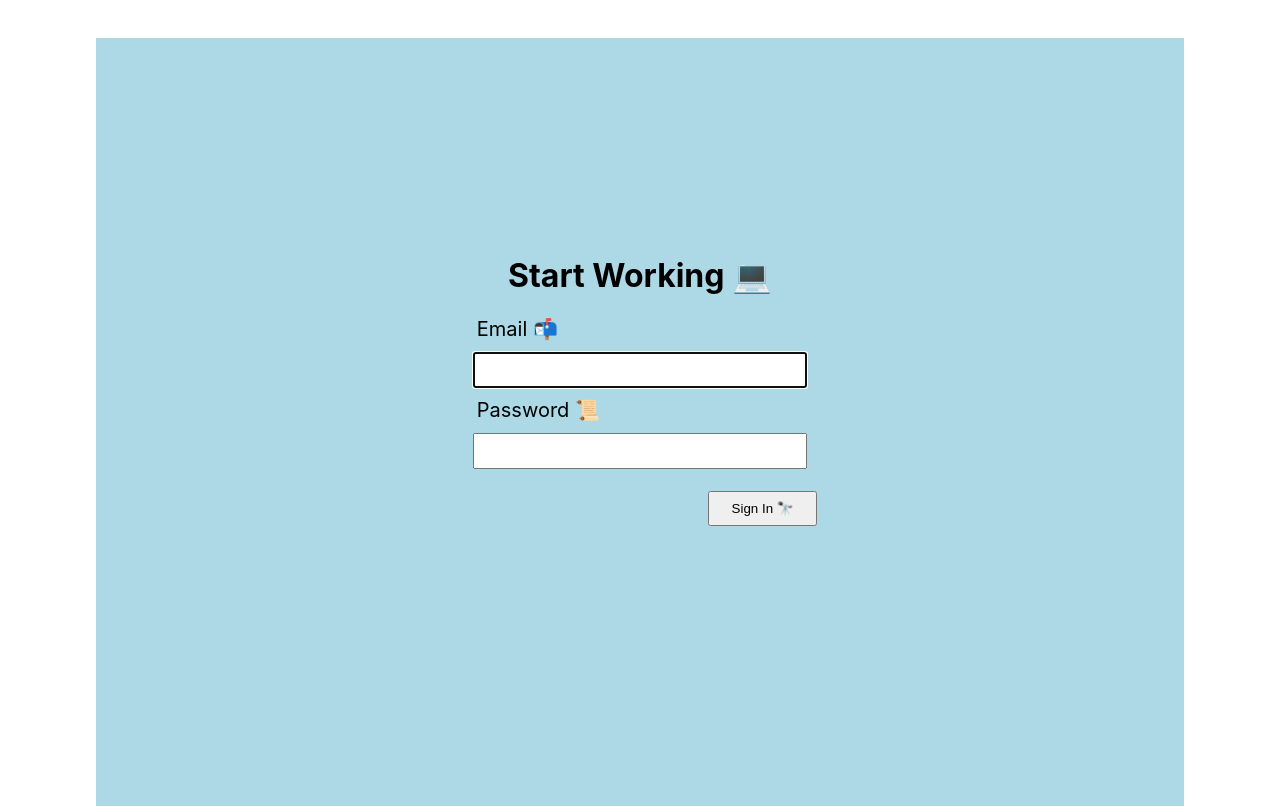
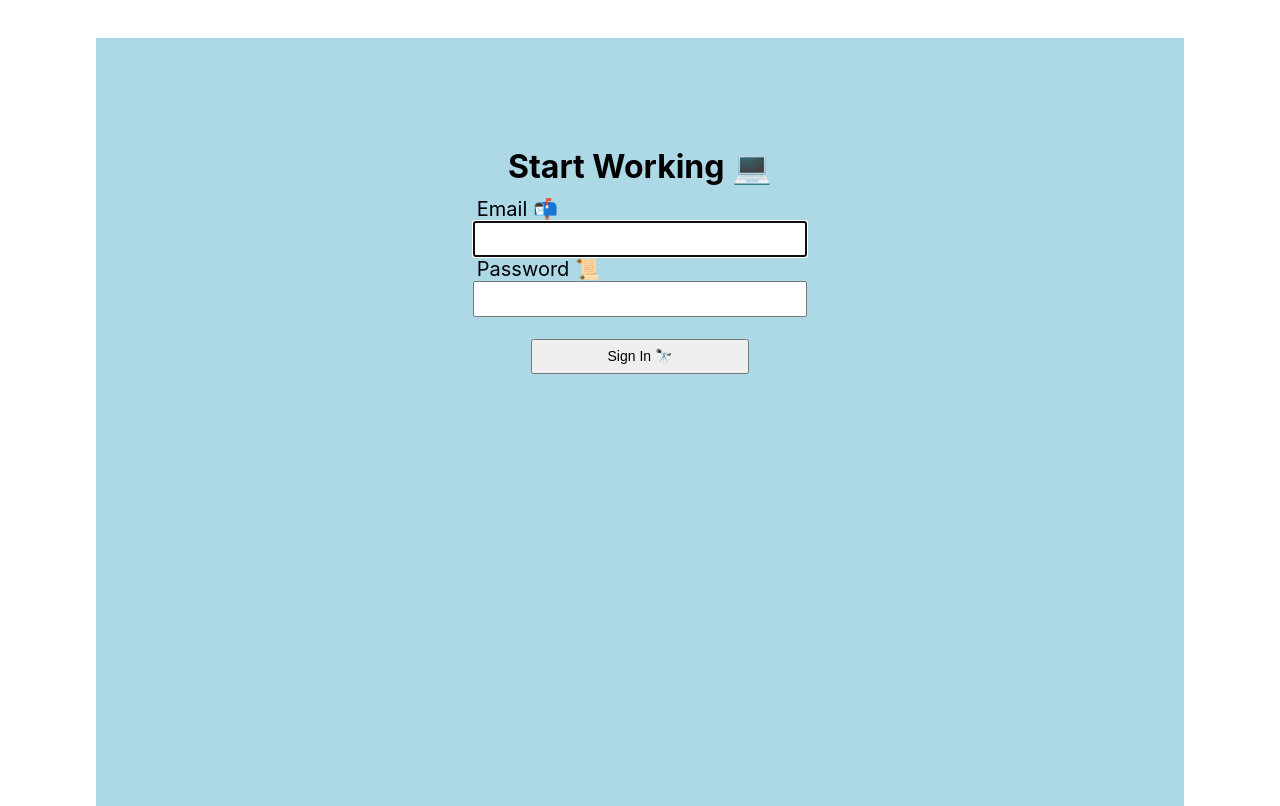
Before and after one commit to futuro-camp/education-group-one, a React (Create React App) app in the folder reactproducts/: page / in a window 1280 px wide. Built offline with nearby package versions, Linux system fonts and the light colour scheme; the HTML template or start-up script is replaced by a standard one.

Commit message:
Routing setup

```diff
--- a/reactproducts/package.json
+++ b/reactproducts/package.json
@@ -5,6 +5,7 @@
   "dependencies": {
     "react": "^16.8.6",
     "react-dom": "^16.8.6",
+    "react-router-dom": "^5.0.1",
     "react-scripts": "3.0.1"
   },
   "scripts": {
--- a/reactproducts/src/App.css
+++ b/reactproducts/src/App.css
@@ -2,10 +2,10 @@
 @import url("./login.css");
 @import url("./items.css");
 @import url("./itemsId.css");
+@import url("./header.css");
 
 .App {
   text-align: center;
   width: 100%;
   height: 100%;
-  border: 1px solide red;
 }
--- a/reactproducts/src/App.js
+++ b/reactproducts/src/App.js
@@ -1,15 +1,27 @@
-import React from 'react';
-import './App.css';
-import Wrapper from "./wrapper.jsx";
-// import Login from "./wrapper.jsx";
-// import Items from "./wrapper.jsx";
-// import ItemsId from "./wrapper.jsx";
-
+import React from "react";
+import { BrowserRouter as Router, Route, Switch } from 'react-router-dom';
+import "./App.css";
+import {WrongPage, Wrapper} from "./wrapper.jsx";
+import Login from "./login.jsx";
+import Items from "./items.jsx";
+import ItemsId from "./itemsId.jsx";
 
 function App() {
   return (
     <div className="App">
-      <Wrapper/>
+      {/* <Router>
+        <Switch>
+          <Route exact path ="/" component={Login}/>
+          <Route exact path ="/wrapper" component={Wrapper}>
+            <Switch>
+              <Route exact path ="/items" component={Items}/>
+              <Route exact path ="/items/id" component={ItemsId}/>
+            </Switch>
+          </Route>
+          <Route component={WrongPage}/>
+        </Switch>
+      </Router> */}
+      <Wrapper />
     </div>
   );
 }
--- a/reactproducts/src/items.jsx
+++ b/reactproducts/src/items.jsx
@@ -1,4 +1,10 @@
-import React from 'react';
-import './items.css';
+import React from "react";
+import "./items.css";
 
-export default App;
+function Items() {
+    return (
+        <h1>Items</h1>
+    )
+}
+
+export default Items;
--- a/reactproducts/src/itemsId.jsx
+++ b/reactproducts/src/itemsId.jsx
@@ -1,4 +1,11 @@
-import React from 'react';
-import './itemsId.css';
+import React from "react";
+import "./itemsId.css";
 
-export default App;
+function ItemsId() {
+    return (
+        <h1>Items with own id</h1>
+    )
+}
+
+
+export default ItemsId;
--- a/reactproducts/src/login.css
+++ b/reactproducts/src/login.css
@@ -16,11 +16,12 @@
 }
 .login button {
     margin-top: 2%;
-    width: 10%;
+    width: 20%;
     height: 35px;
+    font-size: 14px;
 }
 .login h1:nth-child(1) {
-    margin-top: 20%;
+    margin-top: 10%;
     margin-bottom: 1%;
 }
 .login label:nth-child(2) {
@@ -33,5 +34,4 @@
 }
 .login button:nth-child(6) {
     margin-top: 2%;
-    margin-left: 245px;
 }
--- a/reactproducts/src/login.jsx
+++ b/reactproducts/src/login.jsx
@@ -1,14 +1,21 @@
-import React from 'react';
-import './login.css';
+import React from "react";
+import "./login.css";
+
+function Input(props) {
+    return (
+        <div className="login">
+            <label>{props.labelName}</label>
+            <input className={props.type} type={props.type} autoFocus={props.autoFocus}/>
+        </div>
+    )
+}
 
 function Login() {
     return(
         <div className="login">
             <h1>Start Working 💻</h1>
-            <label htmlFor="email">Email 📬</label>
-            <input className="email" type="email" autoFocus="autofocus"/>
-            <label htmlFor="password">Password 📜</label>
-            <input className="password" type="password"/>
+            <Input labelName="Email 📬" type="email" autoFocus="autofocus"/>
+            <Input labelName="Password 📜" type="password" autoFocus=""/>
             <button>Sign In 🔭</button>
         </div>
     )
--- a/reactproducts/src/wrapper.jsx
+++ b/reactproducts/src/wrapper.jsx
@@ -1,13 +1,24 @@
-import React from 'react';
-import './wrapper.css';
+import React from "react";
+import "./wrapper.css";
 import Login from "./login.jsx";
-function Wrapper() {
+import Items from "./items.jsx";
+import ItemsId from "./itemsId.jsx";
+import { BrowserRouter as Router, Route, Switch } from 'react-router-dom';
+
+export const WrongPage = () =><h1>Error 404</h1>
+
+export const Wrapper = ()=> {
     return (
         <div className="wrapper-box">
-            <Login />
-        </div>
+        <Router>
+            <Switch>
+                <Route exact path ="/" component={Login}/>
+                <Route exact path ="/items" component={Items}/>
+                <Route exact path ="/items/id" component={ItemsId}/>
+                <Route component={WrongPage}/>
+            </Switch>
+        </Router>
+        {/* <Login /> */}
+    </div>
     )
 }
-
-
-export default Wrapper;
```
Also changed, not shown: reactproducts/src/header.jsx (added, +8 -0 lines), reactproducts/src/header.css (added), reactproducts/src/wrapper.css (line endings or trailing spaces), 1 other file (tests, documents, lock files or other folders).
